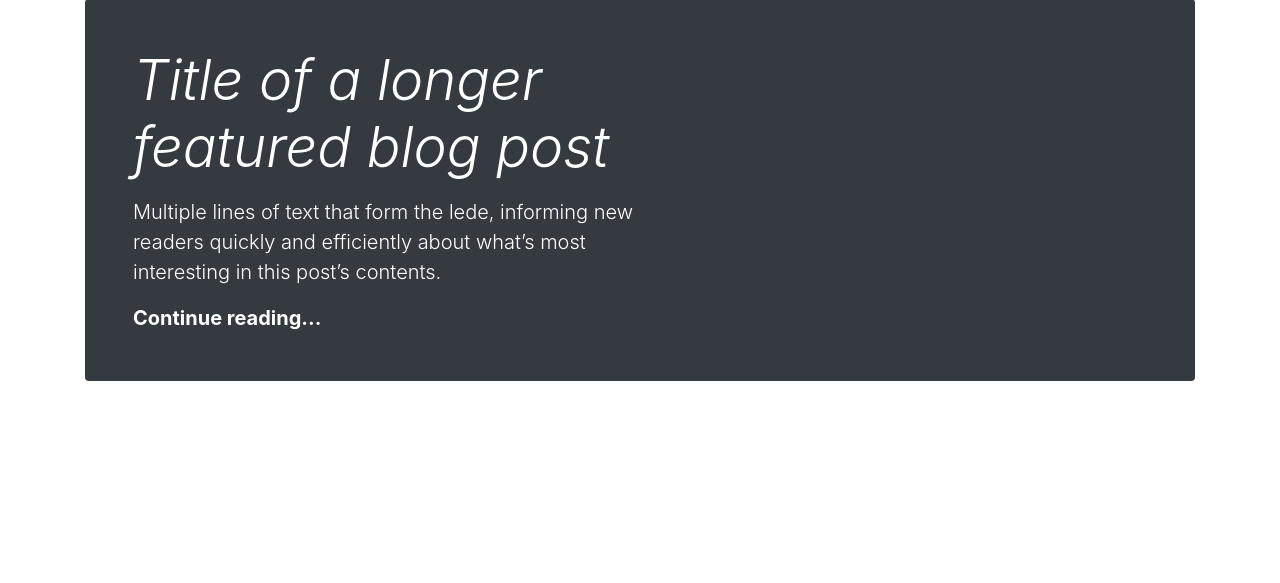
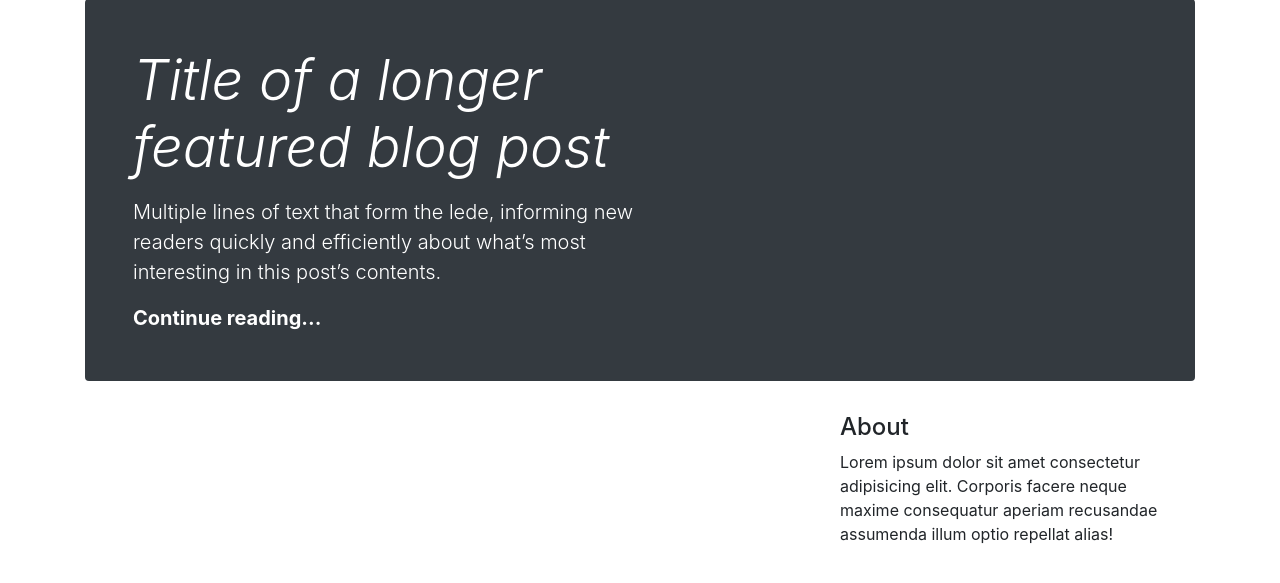
Before and after one commit to oddjob23/django_blog_application, a Django app: template src/templates/base.html in a window 1280 px wide. Shown: the part 120-703 px from the top of the page. Run offline with Django 3.2, Linux system fonts and the light colour scheme; the template is opened without the code that fills it, so the values that code supplies are empty; some libraries are stand-ins or nearby versions.

Commit message:
Installed tinymce for rich tech editor feature in admin panel, changed home view and base.html

```diff
--- a/src/article/views.py
+++ b/src/article/views.py
@@ -11,6 +11,7 @@ class ArticlesListView(TemplateView):
         context = super().get_context_data(**kwargs)
         context.update({
             'headline_article': Article.get_headline_article(self),
-            'featured_latest_two': Article.objects.filter(featured=True).order_by('-publish_date')[:2]
+            'featured_latest_two': Article.objects.filter(featured=True).order_by('-publish_date')[:2],
+            'latest_three_articles': Article.objects.all().order_by('-publish_date')[:3]
         })
         return context
--- a/src/templates/base.html
+++ b/src/templates/base.html
@@ -73,7 +73,20 @@
     {% endblock featured %}
     </div>
 
+  <main class="container">
+    <div class="row">
+      <div class="col-md-8">
+        {% block articles %}
 
+        {% endblock articles %}
+
+      </div>
+      <div class="col-md-4">
+        <h4>About</h4>
+        <p>Lorem ipsum dolor sit amet consectetur adipisicing elit. Corporis facere neque maxime consequatur aperiam recusandae assumenda illum optio repellat alias!</p>
+      </div>
+    </div>
+  </main>
     {% block content %}
     {% endblock content %}
 
```
Also changed, not shown: src/templates/article/home.html (+11 -0 lines), 2 other files.
